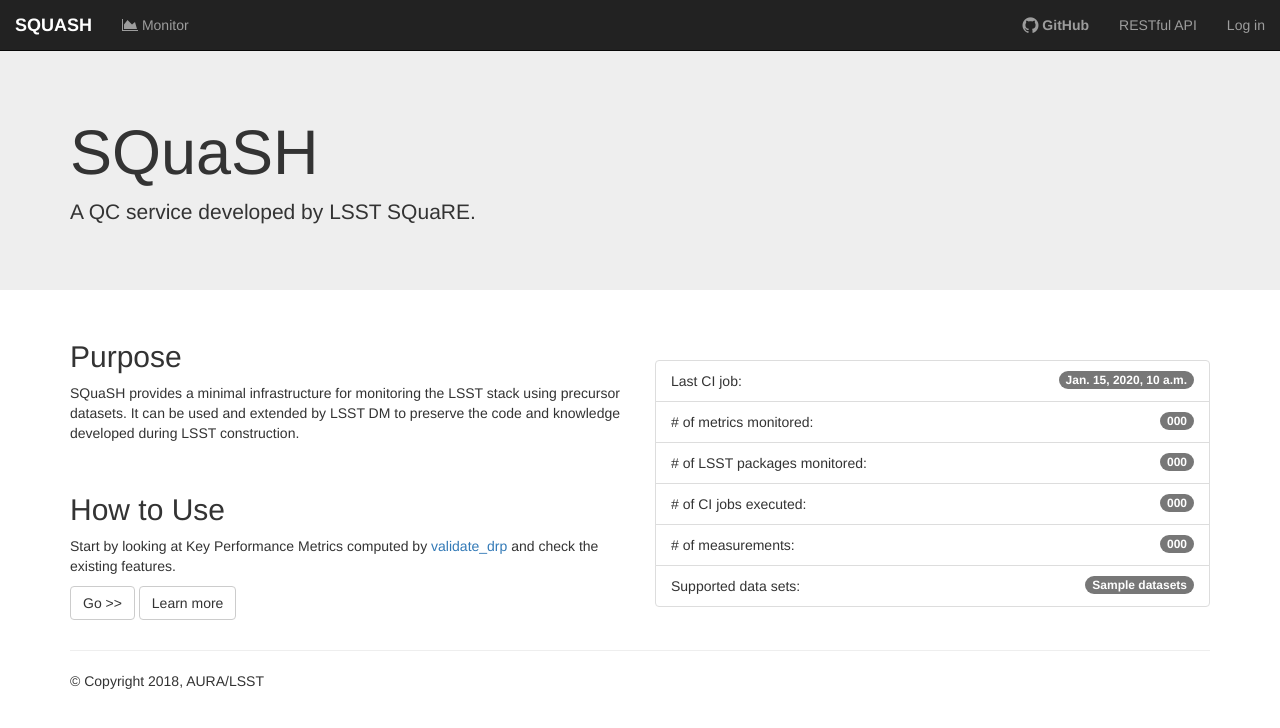
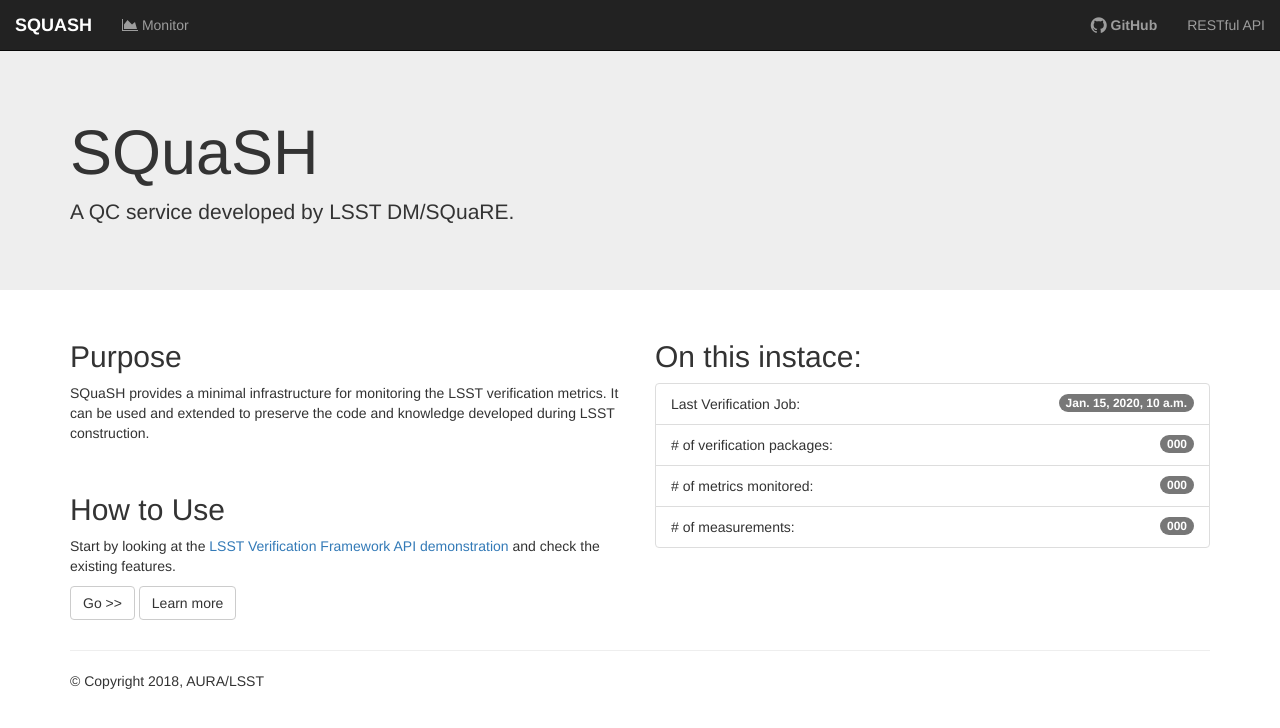
Before and after one commit to lsst-sqre/squash, a Django app: template squash/dash/templates/dash/index.html in a window 1280 px wide. Shown: the top 728 px of the page. Run offline with Django 3.2, Linux system fonts and the light colour scheme; the template is opened without the code that fills it: most values are stand-ins (such as "Sample title", 1, 10 or a date in 2020); some libraries are stand-ins or nearby versions.

Commit message:
Improve initial page description

```diff
--- a/squash/dash/templates/base.html
+++ b/squash/dash/templates/base.html
@@ -37,7 +37,6 @@
             <ul class="nav navbar-nav navbar-right">
                 <li><a href="https://github.com/lsst-sqre/squash-deployment"><i class="fa fa-github fa-lg"></i><b> GitHub</b></a></li>
                 <li><a href="/api">RESTful API</a></li>
-                <li><a href="#">Log in</a></li>
             </ul>
         </div>
     </div>
--- a/squash/dash/templates/dash/index.html
+++ b/squash/dash/templates/dash/index.html
@@ -6,7 +6,7 @@
 <div class="jumbotron">
     <div class="container">
         <h1>SQuaSH</h1>
-        <p>A QC service developed by LSST SQuaRE.</p>
+        <p>A QC service developed by LSST DM/SQuaRE.</p>
     </div>
 </div>
 
@@ -15,16 +15,15 @@
         <div class="col-md-6">
             <h2>Purpose</h2>
             <p>SQuaSH provides a minimal infrastructure for
-                monitoring the LSST stack using precursor datasets.
+                monitoring the LSST verification metrics.
 
-                It can be used and extended by LSST DM
+                It can be used and extended
                 to preserve the code and knowledge developed during LSST construction.
             </p>
             <br>
             <h2>How to Use</h2>
             <p>
-                Start by looking at Key Performance Metrics computed by
-                <a href="http://dmtn-008.lsst.io/en/latest/">validate_drp</a> and check the existing features.
+                Start by looking at the  <a href="http://sqr-019.lsst.io/"> LSST Verification Framework API demonstration</a> and check the existing features.
             </p>
             <p>
                 <a class="btn btn-default"
@@ -39,21 +38,17 @@
             </p>
         </div>
         <div class="col-md-6">
-            <br>
-            <br>
+            <h2>On this instace:</h2>
+
             <ul class="list-group">
-                <li class="list-group-item">Last CI job:
+                <li class="list-group-item">Last Verification Job:
                     <span class="badge">{{ latest_job_date }}</span> </li>
-                <li class="list-group-item"># of metrics monitored:
+                <li class="list-group-item"># of verification packages:
+                    <span class="badge">{{number_of_packages}}</span></li>
+                      <li class="list-group-item"># of metrics monitored:
                     <span class="badge">{{number_of_metrics}}</span></li>
-                <li class="list-group-item"># of LSST packages monitored:
-                    <span class="badge">{{number_of_packages}}</span></li>
-                <li class="list-group-item"># of CI jobs executed:
-                    <span class="badge">{{number_of_jobs}}</span></li>
                 <li class="list-group-item"># of measurements:
                     <span class="badge">{{number_of_measurements}}</span></li>
-                <li class="list-group-item">Supported data sets:
-                    <span class="badge">{{datasets}}</span></li>
             </ul>
         </div>
     </div>
```
